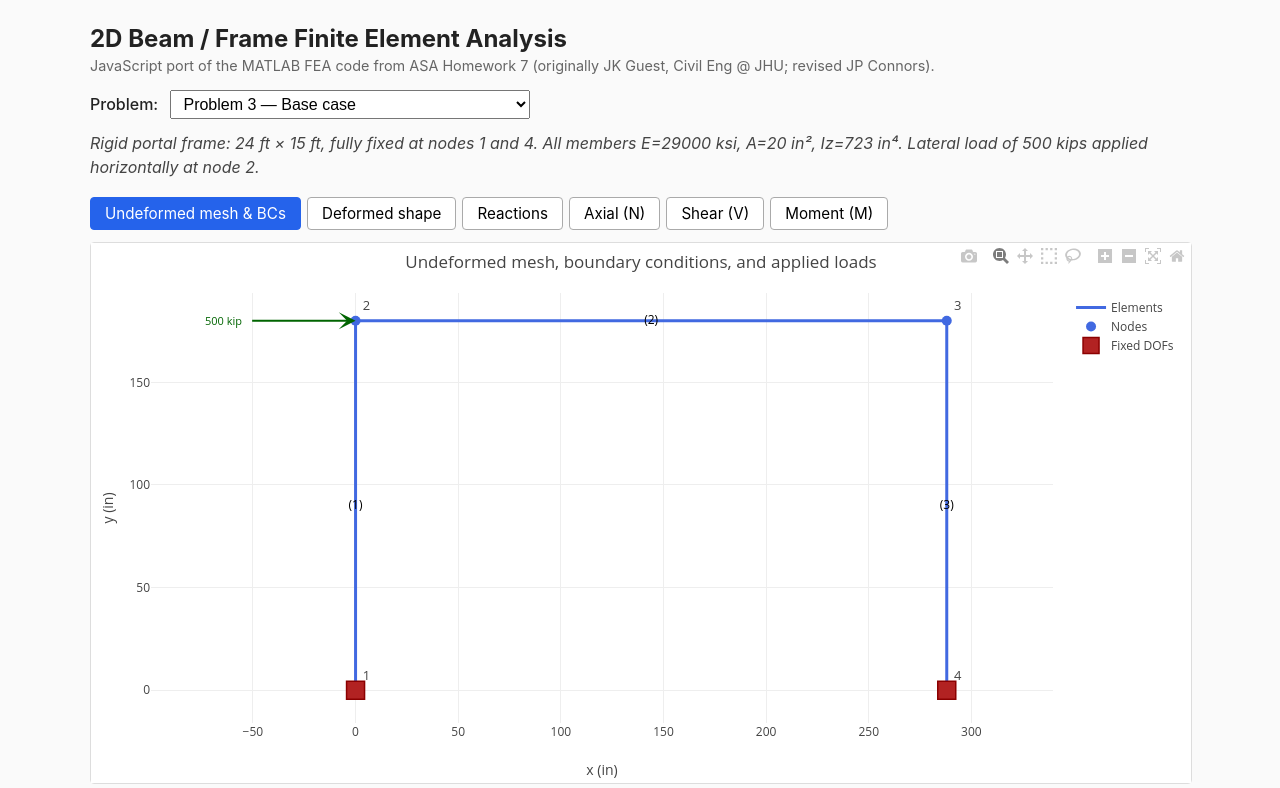
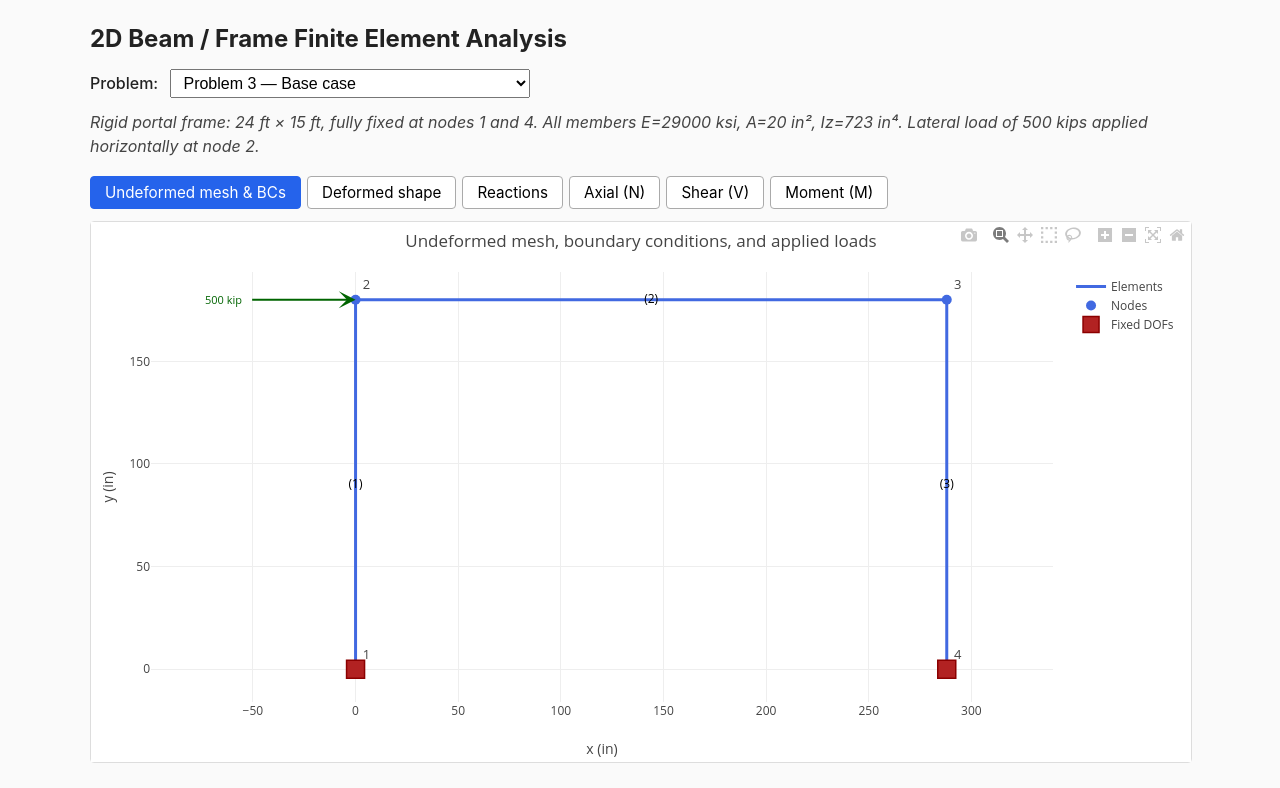
Before and after one commit to jpconnors/beam-frame-fea-web, a website: page index.html in a window 1280 px wide. Shown: the top 788 px of the page. Drawn offline with nearby package versions, Linux system fonts and the light colour scheme.

Commit message:
Remove attribution from subtitle in index.html
Removed attribution text from subtitle paragraph.

```diff
--- a/index.html
+++ b/index.html
@@ -17,8 +17,7 @@
   <header>
     <h1>2D Beam / Frame Finite Element Analysis</h1>
     <p class="subtitle">
-      JavaScript port of the MATLAB FEA code from ASA Homework 7
-      (originally JK Guest, Civil Eng @ JHU; revised JP Connors).
+
     </p>
   </header>
 
```
